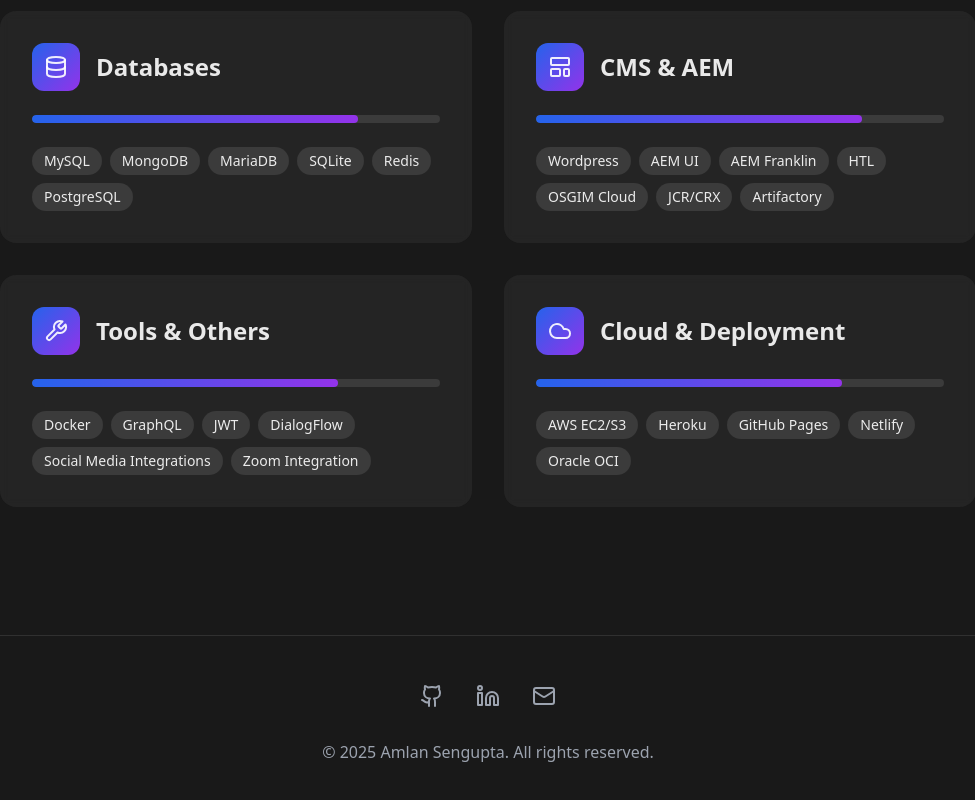
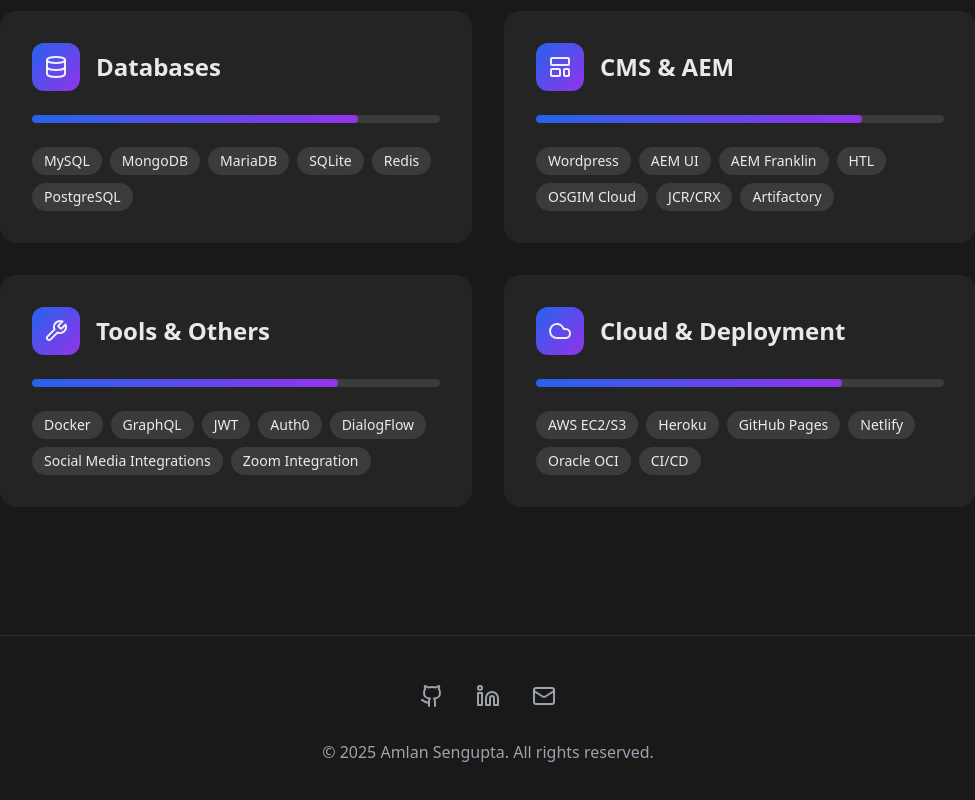
Before and after one commit to amlan18041996/amlan18041996.github.io, a React (Vite) app: page /skills in a window 1280 px wide. Shown: the part 961-1761 px from the top of the page, without its empty margins (152-1127 px from the left). Built offline with nearby package versions, Linux system fonts and the light colour scheme.

Commit message:
feat: add Auth0 and CI/CD back to skills page

```diff
--- a/src/pages/Skills.tsx
+++ b/src/pages/Skills.tsx
@@ -104,6 +104,7 @@ function Skills() {
         "Docker",
         "GraphQL",
         "JWT",
+        "Auth0",
         "DialogFlow",
         "Social Media Integrations",
         "Zoom Integration",
@@ -119,6 +120,7 @@ function Skills() {
         "GitHub Pages",
         "Netlify",
         "Oracle OCI",
+        "CI/CD",
       ],
       level: 75,
     },
```
